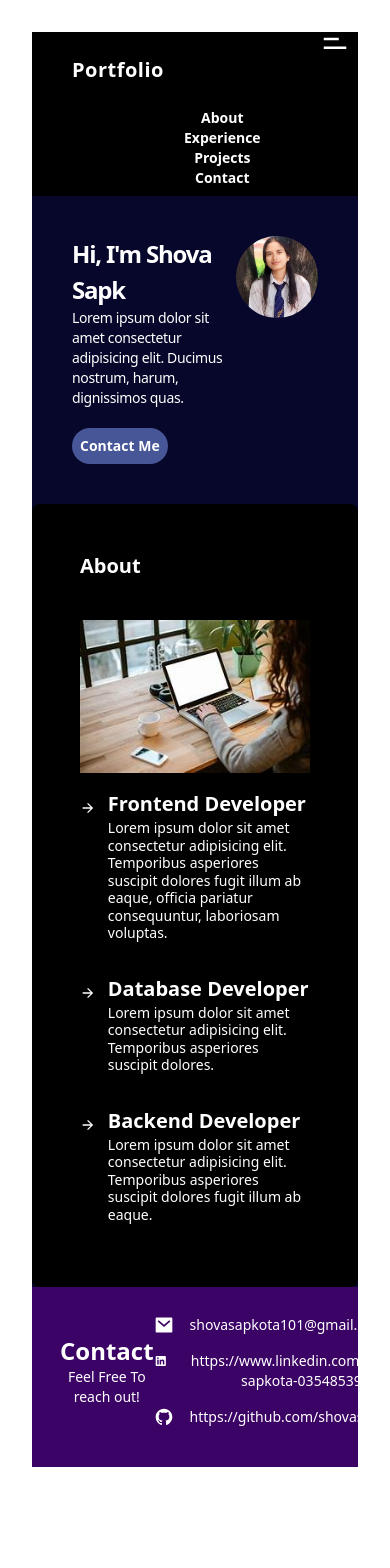
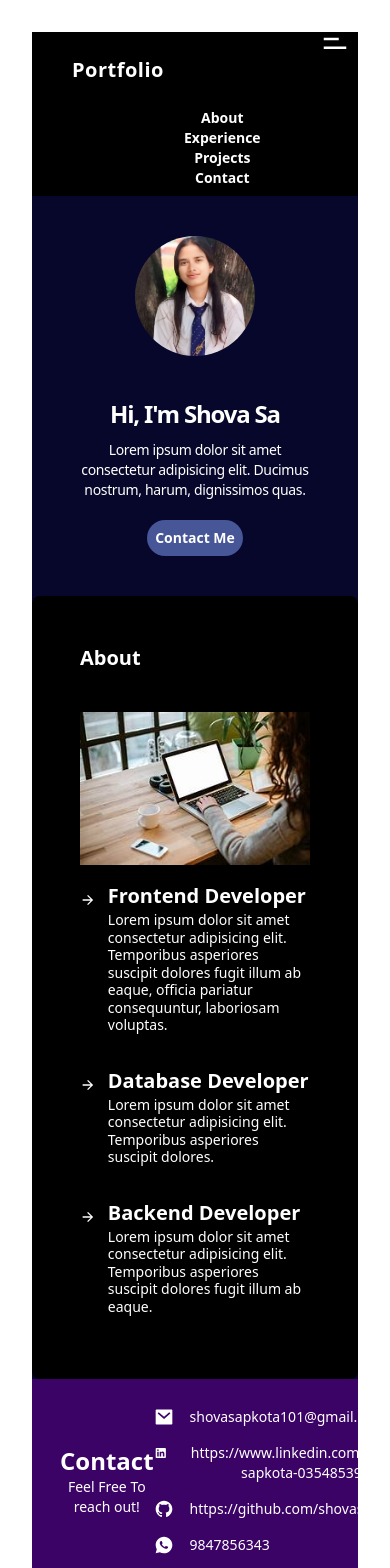
Before and after one commit to shovasapkota101/Personal-Portfolio, a React (Vite) app: page / in a window 390 px wide. Shown: the top 1568 px of the page. Before the commit the page ends 1499 px from the top, so only its background shows below. Built offline with nearby package versions, Linux system fonts and the light colour scheme.

Commit message:
Making hero page responsive

```diff
--- a/src/Components/About/About.jsx
+++ b/src/Components/About/About.jsx
@@ -7,7 +7,7 @@ const About = () => {
     <div id='about' className='text-(--primary-color) overflow-hidden items-center md:flex md:flex-wrap md:justify-center bg-(--background-color) shadow-xl mx-0 md:mx-20 bg-opacity-30 rounded-lg p-12'>
         <div>
             <h2 className='text-xl md:text-2xl lg:text-3xl mb-10 text-left font-bold'>About </h2>
-                <div className='md:flex flex-wrap flex-col md:flex-row lg:flex-row items-center'>
+                <div className='md:flex flex-wrap flex-col md:flex-row lg:flex-row items-center gap-20'>
                     <img className='' src={About_img} alt="About Image" />
 
                     <ul>
--- a/src/Components/Footer/Footer.jsx
+++ b/src/Components/Footer/Footer.jsx
@@ -1,4 +1,4 @@
-import { RiGithubFill, RiLinkedinBoxFill, RiLinkedinBoxLine, RiLinkedinLine, RiMailAddFill, RiMailAiFill, RiMailCloseFill, RiMailFill } from '@remixicon/react'
+import { RiGithubFill, RiLinkedinBoxFill, RiLinkedinBoxLine, RiLinkedinLine, RiMailAddFill, RiMailAiFill, RiMailCloseFill, RiMailFill, RiWhatsappFill } from '@remixicon/react'
 import { Github, GithubIcon, Linkedin, LinkedinIcon, LucideLinkedin, MailIcon } from 'lucide-react'
 import React from 'react'
 
@@ -23,6 +23,10 @@ const Footer = () => {
                 <RiGithubFill className='h-5 md:h-7 lg:h-9 w-5 md:w-7 lg:w-9'/>
                 https://github.com/shovasapkota101
             </li>
+            <li className='flex gap-4 cursor-pointer'>
+                <RiWhatsappFill className='h-5 md:h-7 lg:h-9 w-5 md:w-7 lg:w-9'/>
+                9847856343
+            </li>
         </ul>
     </div>
   )
--- a/src/Components/Hero/Hero.jsx
+++ b/src/Components/Hero/Hero.jsx
@@ -4,15 +4,17 @@ import TextChange from '../TextChange'
 
 const Hero = () => {
   return (
-    <div className='text-(--primary-color) flex w-full items-start p-10 md:p-20 lg:p-25'>
-      <div className='w-full  md:pt-10 text-left'>
-      <h1 className='text-2xl md:text-3xl lg:text-5xl font-bold flex leading-normal tracking-tighter'><TextChange/></h1>
-      <p className='text-sm md:text-xl lg:text-2xl tracking-tight'>Lorem ipsum dolor sit amet consectetur adipisicing elit. Ducimus nostrum, harum, dignissimos quas.</p>
+    <div className='text-(--primary-color) flex flex-col md:flex-row w-full items-center md:items-end gap-10 p-10 md:p-20 lg:p-25'>
+      <div className='w-1/2 md:w-1/2 md:order-2 lg:order-2 flex justify-center '>
+        <img className='w-30 md:w-55 lg:w-80 aspect-square rounded-full object-cover' src={Shova_Img} alt="Shova" />
+      </div>
+
+      <div className='w-full md:pt-10 lg:text-left'>
+      <h1 className='text-2xl md:text-3xl lg:text-5xl font-bold leading-normal tracking-tighter'><TextChange/></h1>
+      <p className='text-sm md:text-xl lg:text-2xl tracking-tight mt-2 md:mt-3 lg:mt-4'>Lorem ipsum dolor sit amet consectetur adipisicing elit. Ducimus nostrum, harum, dignissimos quas.</p>
       <button className='mt-5 md:mt-7 lg:mt-10 py-2 px-2 md:px-3 lg:px-4 text-sm md:text-lg lg:text-xl hover:opacity-85 duration-300 hover:scale-105 font-semibold rounded-3xl bg-[#465697]'>Contact Me</button>
       </div>
-      <div className='w-1/2 md:w-1/2 flex justify-center '>
-        <img className='w-30 md:w-45 lg:w-60 aspect-square rounded-full object-cover' src={Shova_Img} alt="" />
-      </div>
+
     </div>
   )
 }
```
